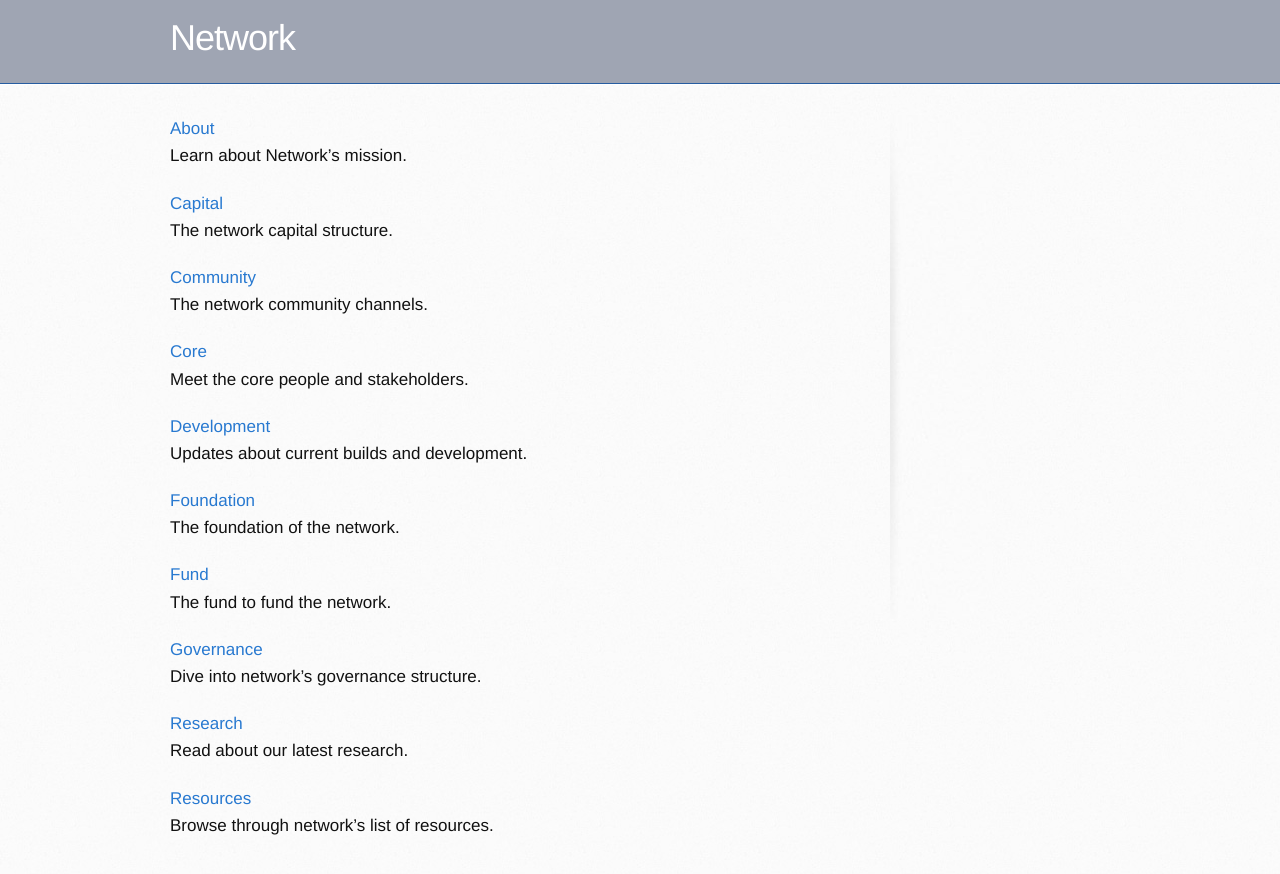
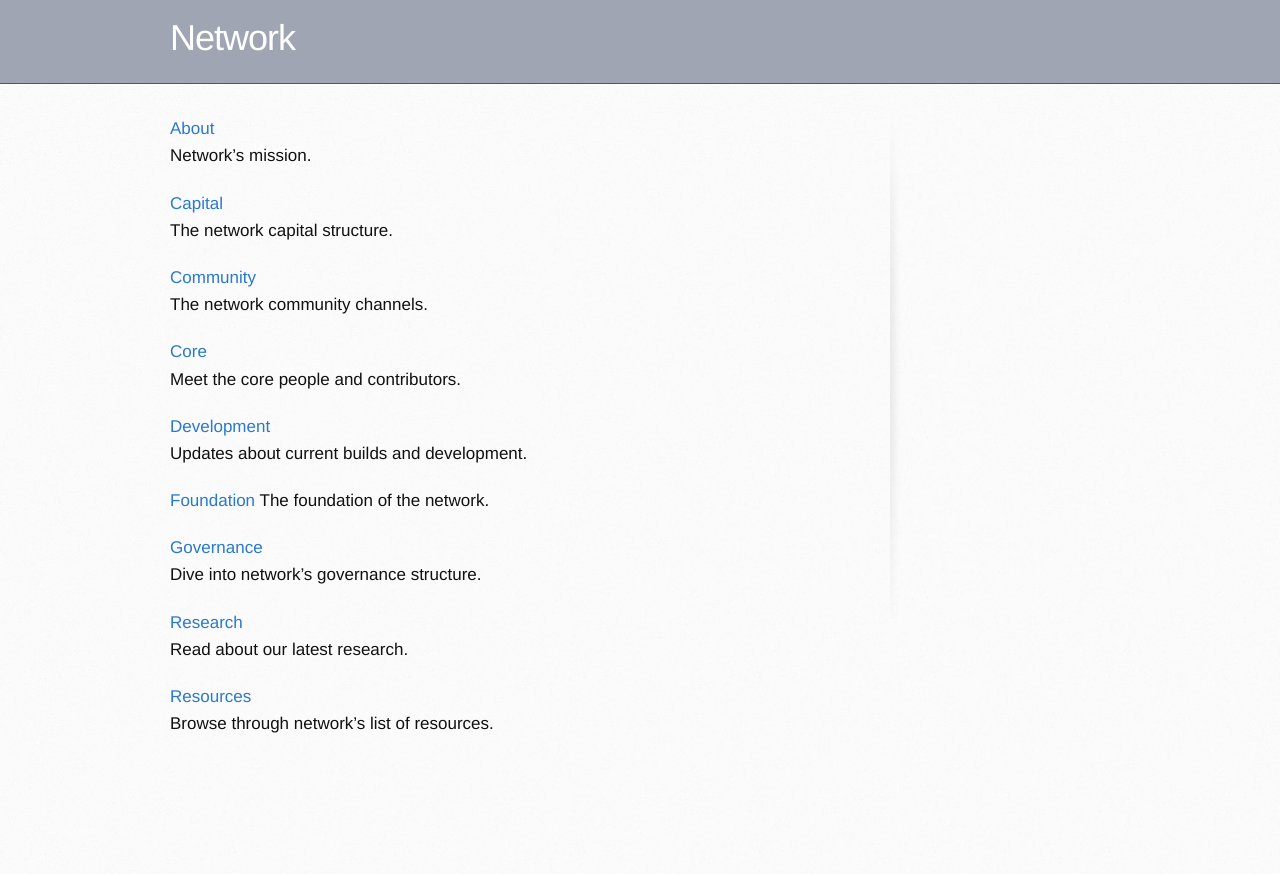
Before and after one commit to networkf/network.github.io, a Jekyll site: the page built from index.md, in a window 1280 px wide. Shown: the top 874 px of the page. Built offline with Jekyll 4.4.1, drawn with Linux system fonts in a browser that asks for light colours; some web fonts are replaced; our own code applies the rules of GitHub Pages for plain Markdown files; the repository's description, which GitHub fills in, is left out.

Commit message:
Update index.md

```diff
--- a/index.md
+++ b/index.md
@@ -8,7 +8,7 @@ layout: default
 
 [About](/about)
 <br>
-Learn about Network's mission.
+Network's mission.
 
 [Capital](/capital)
 <br>
@@ -20,19 +20,14 @@ The network community channels.
 
 [Core](/core)
 <br>
-Meet the core people and stakeholders.
+Meet the core people and contributors.
 
 [Development](/development)
 <br>
 Updates about current builds and development.
 
-<a href="https://network.foundation">Foundation</a>
-<br>
+[Foundation](/foundation)
 The foundation of the network.
-
-[Fund](/fund)
-<br>
-The fund to fund the network.
 
 [Governance](/governance)
 <br>
```
